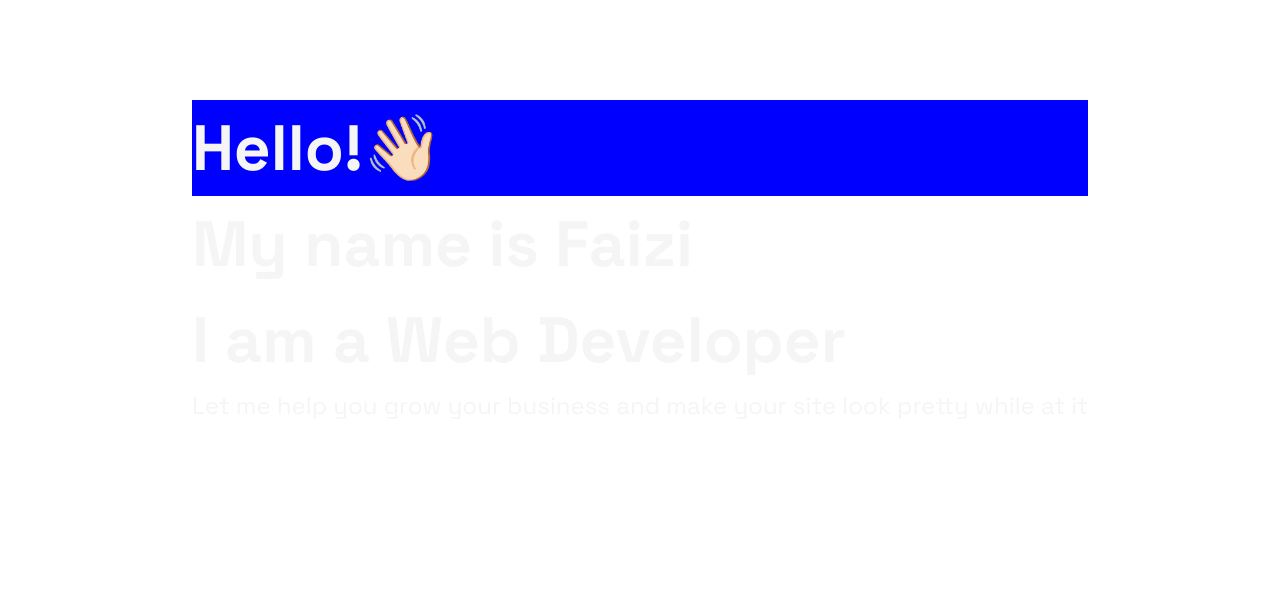
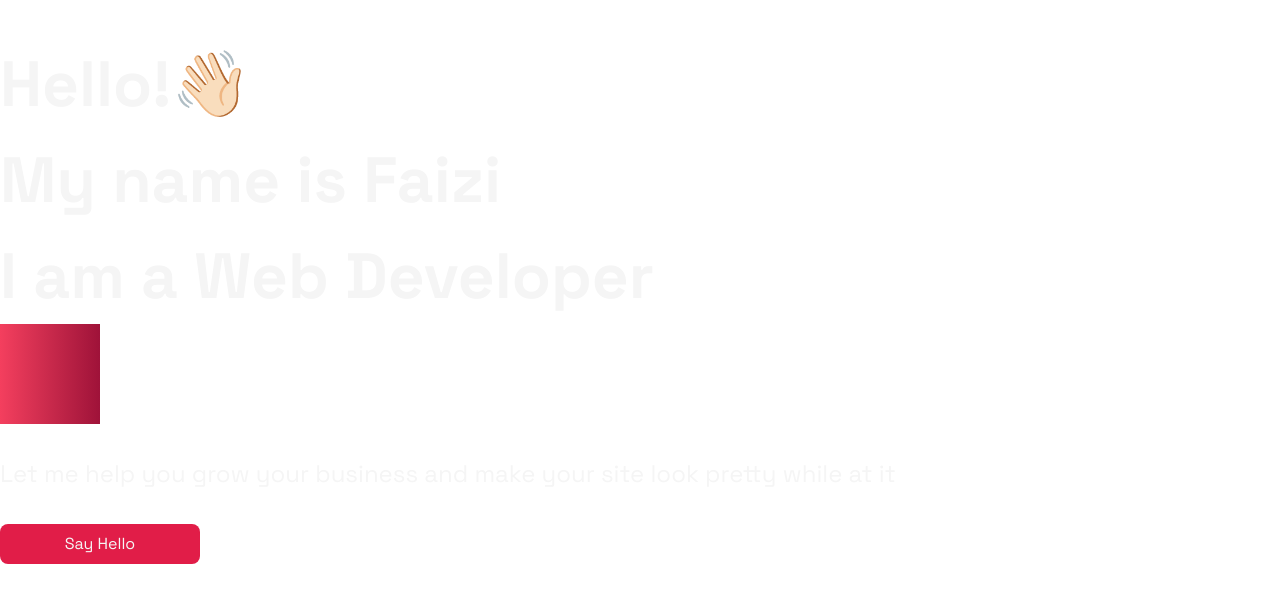
Before and after one commit to designbyfaizi/designbyfaizi-nuxt, a Nuxt app: page / in a window 1280 px wide. Shown: the top 602 px of the page. Built offline with nearby package versions, Linux system fonts and the light colour scheme.

Commit message:
testing Gradient in Windi CSS

```diff
--- a/app.vue
+++ b/app.vue
@@ -1,17 +1,15 @@
 <template>
-  <div class="bg-dark-mode bg-cover bg-repeat-y bg-fixed">
+  <div class="bg-dark-mode bg-cover bg-repeat-y bg-fixed min-h-screen">
     <NuxtPage />
   </div>
 </template>
 
 <style lang="scss">
+@import url("./assets/styles/reset.scss");
 @import url("https://fonts.googleapis.com/css2?family=Space+Grotesk:wght@300;400;500;600;700&display=swap");
 
 body {
   font-family: "Space Grotesk", sans-serif !important;
   color: whitesmoke;
-  h1{
-    background: blue;
-  }
 }
 </style>
--- /dev/null
+++ b/assets/styles/reset.scss
@@ -0,0 +1,74 @@
+/* Box sizing rules */
+*,
+*::before,
+*::after {
+  box-sizing: border-box;
+}
+
+/* Remove default margin */
+body,
+h1,
+h2,
+h3,
+h4,
+p,
+figure,
+blockquote,
+dl,
+dd {
+  margin: 0;
+}
+
+/* Remove list styles on ul, ol elements with a list role, which suggests default styling will be removed */
+ul[role='list'],
+ol[role='list'] {
+  list-style: none;
+}
+
+/* Set core root defaults */
+html:focus-within {
+  scroll-behavior: smooth;
+}
+
+/* Set core body defaults */
+body {
+  min-height: 100vh;
+  text-rendering: optimizeSpeed;
+  line-height: 1.5;
+}
+
+/* A elements that don't have a class get default styles */
+a:not([class]) {
+  text-decoration-skip-ink: auto;
+}
+
+/* Make images easier to work with */
+img,
+picture {
+  max-width: 100%;
+  display: block;
+}
+
+/* Inherit fonts for inputs and buttons */
+input,
+button,
+textarea,
+select {
+  font: inherit;
+}
+
+/* Remove all animations, transitions and smooth scroll for people that prefer not to see them */
+@media (prefers-reduced-motion: reduce) {
+  html:focus-within {
+   scroll-behavior: auto;
+  }
+
+  *,
+  *::before,
+  *::after {
+    animation-duration: 0.01ms !important;
+    animation-iteration-count: 1 !important;
+    transition-duration: 0.01ms !important;
+    scroll-behavior: auto !important;
+  }
+}
--- a/components/Home/BottomNav.vue
+++ b/components/Home/BottomNav.vue
@@ -36,6 +36,7 @@
         icon-src="/img/general/dribbleIconLight.svg"
         icon-name="Home"
       />
+      <NavDivider />
       <HomeNavButton
         icon-src="/img/general/moonIcon.svg"
         icon-name="Dark Mode"
@@ -44,6 +45,8 @@
   </div>
 </template>
 
-<script setup lang="ts"></script>
+<script setup lang="ts">
+import NavDivider from "./NavDivider.vue";
+</script>
 
 <style scoped></style>
--- a/components/Home/Hero.vue
+++ b/components/Home/Hero.vue
@@ -1,13 +1,23 @@
 <template>
-  <section class="min-h-[600px]">
+  <section class="min-h-[600px] flex flex-col justify-center gap-8">
     <div class="mainHeading text-[64px] font-bold">
       <h1>Hello!👋🏻</h1>
       <h2>My name is Faizi</h2>
-      <h2>I am a Web Developer</h2>
+      <h2 class="">I am a Web <span class="">Developer</span></h2>
+      <div class="w-[100px] h-[100px] bg-gradient-to-r from-rose-500 to-rose-800"></div>
+      <!-- <div class="from-rose-500 via-rose-600 to-rose-800 bg-gradient-to-r w-[100px] h-[100px] bg-opacity-100"></div> -->
     </div>
     <h6 class="font-normal text-[24px]">
       Let me help you grow your business and make your site look pretty while at
       it
     </h6>
+    <button class="bg-rose-600 max-w-[200px] p-2 rounded-lg hover:(bg-rose-700)" @click="print()">Say Hello</button>
   </section>
 </template>
+
+<script setup>
+const print = () => {
+  console.log("Clicked!")
+}
+
+</script>
--- a/components/Home/NavButton.vue
+++ b/components/Home/NavButton.vue
@@ -1,6 +1,6 @@
 <template>
   <div
-    :class="`navItem flex justify-center items-center w-[80px] h-[80px] rounded-[16px] bg-neutral-700 transform transition-all duration-75 cursor-pointer ${active && 'bg-rose-600 scale-130'} hover:(bg-rose-600 scale-110)`"
+    :class="`navItem flex justify-center items-center w-[80px] h-[80px] rounded-[16px] bg-neutral-700 transform transition-all duration-75 cursor-pointer ${active && '!bg-rose-600 scale-130'} hover:(  bg-rose-600 scale-110)`"
   >
     <img :src="iconSrc" :alt="iconName" class="w-[56px] h-[56px]" />
   </div>
--- a/layouts/Main.vue
+++ /dev/null
@@ -1,5 +0,0 @@
-<template>
-  <HomeHeader />
-  <slot />
-  <HomeBottomNav />
-</template>
--- /dev/null
+++ b/layouts/MainLayout.vue
@@ -0,0 +1,7 @@
+<template>
+  <HomeHeader />
+  <main class="container mx-auto max-w-screen-xl h-full">
+    <slot />
+  </main>
+  <HomeBottomNav />
+</template>
--- a/pages/index.vue
+++ b/pages/index.vue
@@ -1,22 +1,17 @@
 <template>
   <Head>
-    <Title></Title>
+    <Title>Design By Faizi</Title>
+    <Meta name="description" content="My amazing site" />
   </Head>
-  <NuxtLayout name="main">
-    <main
-      class="container mx-auto max-w-screen-xl flex flex-col justify-center items-center min-h-screen h-full gap-8"
-    >
-      <HomeHero />
-    </main>
+  <NuxtLayout name="main-layout">
+    <HomeHero />
   </NuxtLayout>
 </template>
 
 <script setup>
 useHead({
-  titleTemplate: "Design By Faizi",
   viewport: "width=device-width, initial-scale=1, maximum-scale=1",
   charset: "utf-8",
-  meta: [{ name: "description", content: "My amazing site" }],
   bodyAttrs: {
     class: "test",
   },
```
